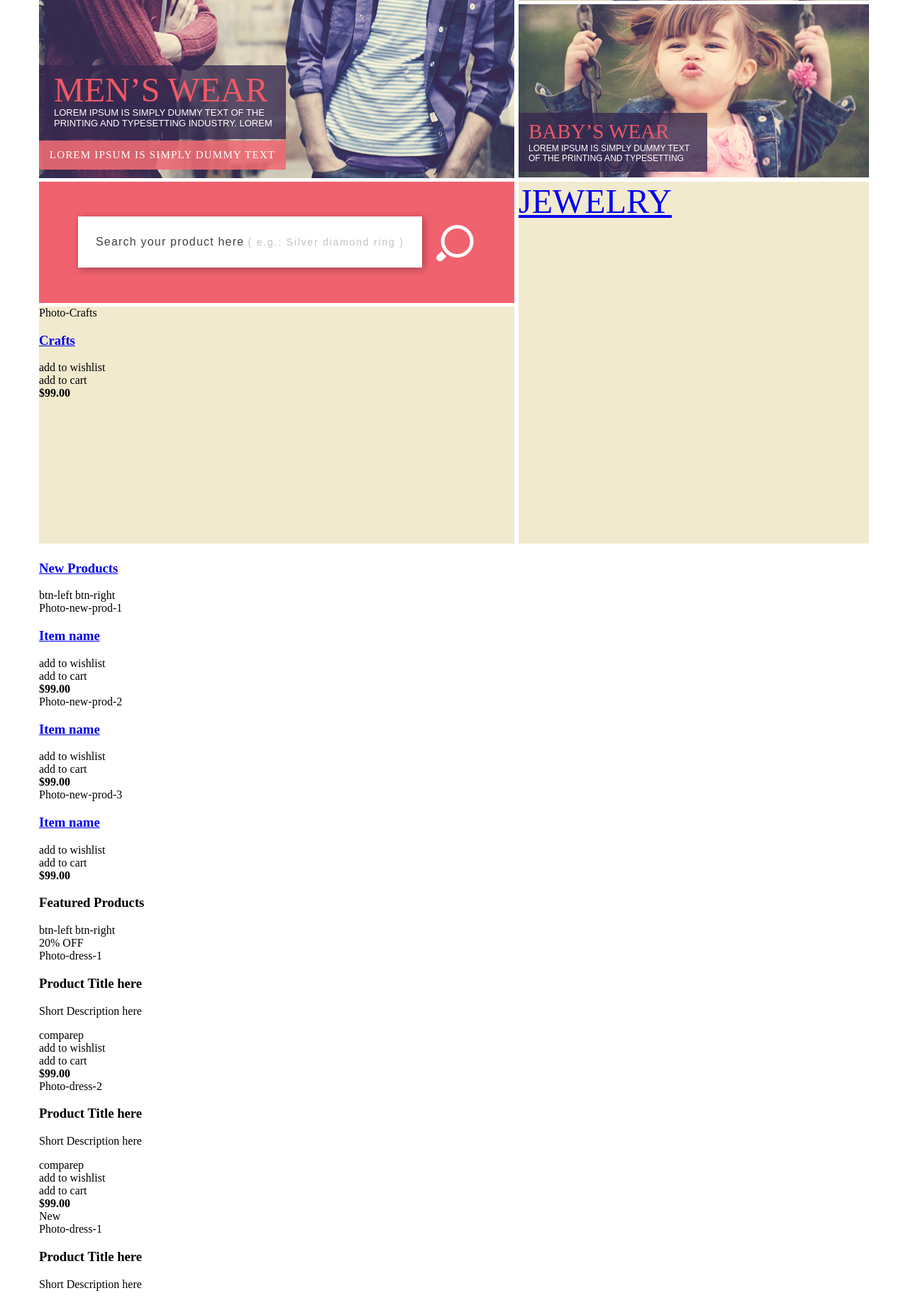
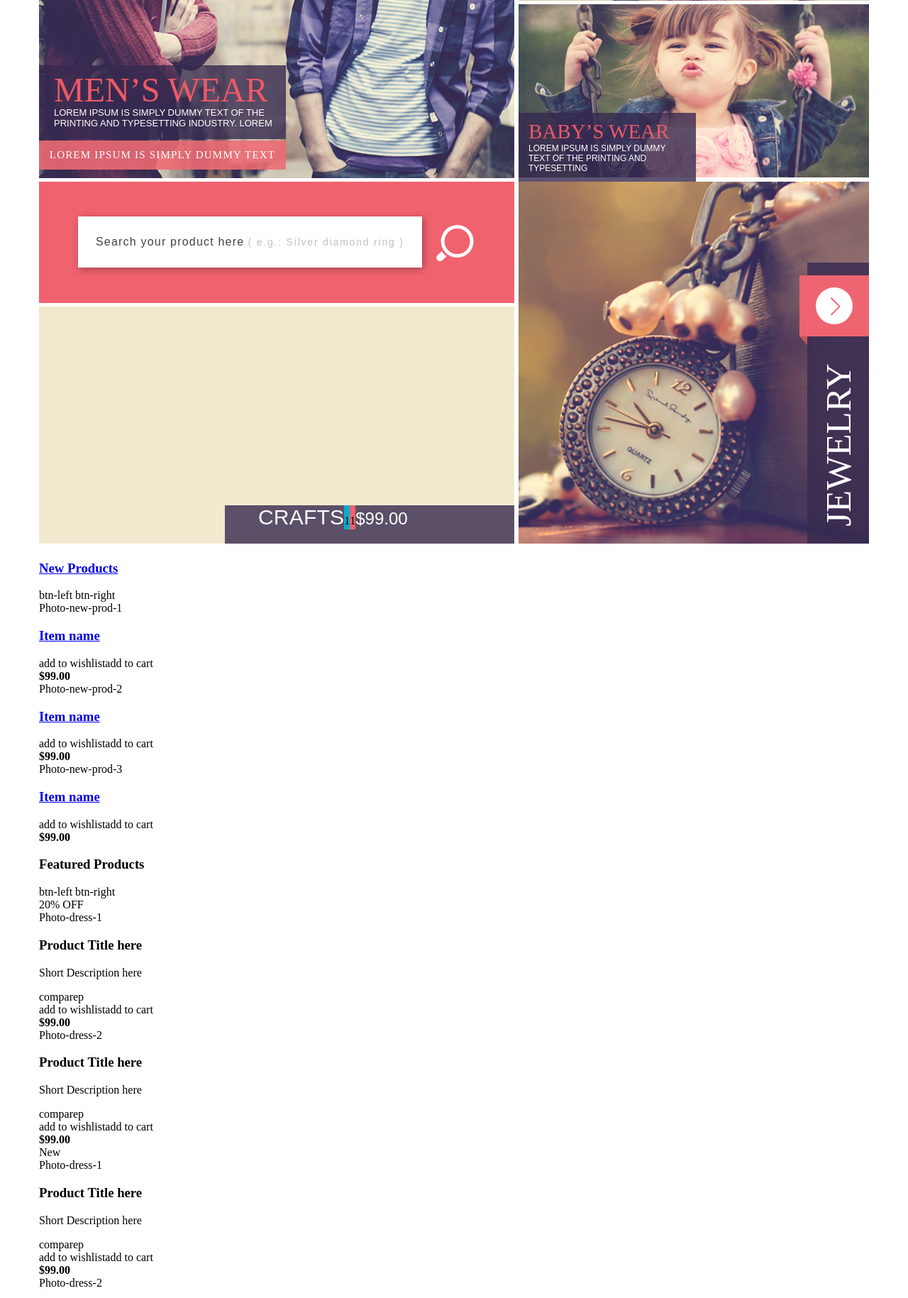
Before and after one commit to AlexKardone/giftshop, a PHP site: page / in a window 1280 px wide. Shown: the part 546-2375 px from the top of the page at 71% size. Run offline with PHP 8.4, Linux system fonts and the light colour scheme.

Commit message:
Added block Jewelry and half of work for block Craft

```diff
--- a/index.html
+++ b/index.html
@@ -38,19 +38,18 @@
                         <a href="#" class="header-bottom-menu__link">Sign In</a>
                     </div>
                 </li><!--
-                --><li class="header-bottom-menu__item header-bottom-menu__item_long header-bottom-menu__item_img-gift">
+                --><li class="header-bottom-menu__item header-bottom-menu__item_long item__img-gift">
                     <div class="header-bottom__link-wrapper">
                         <a href="#" class="header-bottom-menu__link header-bottom-menu__link_img">Whislost</a>
                     </div>
                 </li><!--
-                --><li class="header-bottom-menu__item header-bottom-menu__item_long header-bottom-menu__item_red header-bottom-menu__item_img-cart">
+                --><li class="header-bottom-menu__item header-bottom-menu__item_long header-bottom-menu__item_red item__img-cart">
                     <div class="header-bottom__link-wrapper">
                         <a href="#" class="header-bottom-menu__link header-bottom-menu__link_img">Cart</a>
                     </div>
                 </li>
             </ul>
         </div>
-
     </div>
 
 <!--Главное меню-->
@@ -407,7 +406,7 @@
         <!--Блок "Детская одежда"-->
         <div class="main-content-block__rect wear-kids">
           <div class="wear__panel wear__panel_s">
-            <div class="panel__summary panel__summary_s">
+            <div class="panel__summary panel__summary_s panel__summary_kids">
               <h2  class="summary__title summary__title_s">Baby’s Wear</h2>
               <p class="summary__text summary__text_s">Lorem Ipsum is simply dummy text
               of the printing and typesetting</p>
@@ -443,25 +442,32 @@
     <!--Блок "Ювелирные изделия"-->
 
     <div class="main-content-block__rect jewelry-block">
-        <h3  class="summary__title"><a href="#">Jewelry</a></h3>
+      <div class="panel__summary panel__summary_jewelry">
+        <div class="summary__btn">
+            <svg class="btn__arrow-block">
+              <circle r="26" cx="50%" cy="50%" fill="#ffffff"/>
+              <rect class="btn__arrow" width="17" height="2" x="54" y="-10" fill="#ee6470"/>
+              <rect class="btn__arrow btn__arrow_bottom" width="17" height="2" x="-8" y="70" fill="#ee6470"/>
+            </svg>
+            <svg class="summary__triangle">
+              <polygon points="0,0 11,0 11,12" fill="#c6535d">
+            </svg>
+        </div>
+
+        <h3  class="summary__title summary__title_s summary__title_jew">Jewelry</h3>
+      </div>
 
     </div>
 
 <!--Блок "Crafts"-->
     <div class="main-content-block__rect crafts-block">
-
-        Photo-Crafts
-
-        <div class="hover-block">
-            <h3><a href="#">Crafts</a></h3>
-            <div class="add-to-whishlist">add to wishlist</div>
-            <div class="add-to-card">add to cart</div>
-            <b>$99.00</b>
+        <div class="panel__summary panel__summary_s panel__summary_crafts">
+            <h3 class="crafts-block__title"><a class="crafts-block__link" href="#">Crafts</a></h3>
+            <div class="add-to-whishlist item__img-gift">1</div>
+            <div class="add-to-card item__img-cart">1</div>
+            <div class="price">$99.00</div>
         </div>
     </div>
-
-
-
     </div>
 
 <!--Блок "Новые товары"-->
--- a/styles/styles.css
+++ b/styles/styles.css
@@ -136,11 +136,11 @@ ul {
     background: rgb(240, 98, 110);
 }
 
-.header-bottom-menu__item_img-gift {
+.item__img-gift {
     background: rgb(5, 174, 204) url(../img/gift.png) no-repeat 104px 47%;
 }
 
-.header-bottom-menu__item_img-cart {
+.item__img-cart {
     background: rgb(240, 98, 110) url(../img/cart.png) no-repeat 79px 50%;
 }
 
@@ -406,6 +406,10 @@ ul {
     background: url(../img/kids.png) no-repeat -7px -50px;
 }
 
+.panel__summary_kids {
+    width: 250px;
+}
+
 /* Main content: Search-block */
 
 .search-block {
@@ -476,18 +480,109 @@ ul {
 /* Main content: Crafts-block */
 
 .crafts-block {
+    position: relative;
     float: left;
     width: 670px;
     height: 334px;
 }
 
+.panel__summary_crafts {
+    display: table-row;
+    position: absolute;
+    bottom: -2px; right: 0;
+    width: 408px;
+    height: 54px;
+    padding: 0 0 0 47px;
+}
+
+.crafts-block__title {
+    display: table-cell;
+    margin: 0;
+    font-weight: lighter;
+}
+
+.crafts-block__link {
+    color: #ffffff;
+    text-decoration: none;
+    font-family: Lato-Regular, sans-serif;
+    font-size: 30px;
+    text-transform: uppercase;
+    letter-spacing: 0.2px;
+}
+
+.add-to-whishlist {
+    display: table-cell;
+    /*float: right;*/
+}
+
+.add-to-card {
+    display: table-cell;
+    /*float: right;*/
+}
+
+.price {
+    display: table-cell;
+    color: #ffffff;
+    text-decoration: none;
+    font-family: Lato-Regular, sans-serif;
+    font-size: 24px;
+}
+
 /* Main content: Jewelry-block */
 
 .jewelry-block {
+    position: relative;
     float: right;
     width: 494px;
     height: 510px;
     margin-right: 0;
+    background: url(../img/jevelry.png) no-repeat -254px -16px;
+}
+
+.panel__summary_jewelry {
+    position: absolute;
+    right: 0; bottom: -2px;
+    display: table-cell;
+    vertical-align: bottom;
+    width: 87px;
+    height: 396px;
+}
+
+.summary__btn {
+    position: absolute;
+    top: 18px; right: 0;
+    width: 98px;
+    height: 86px;
+    background: rgb(238, 100, 112);
+}
+
+.summary__triangle {
+    position: absolute;
+    left: 0; bottom: -12px;
+    width: 11px;
+    height: 12px;
+    /*background: rgb(198, 83, 93);*/
+}
+
+.btn__arrow-block {
+    width: 98px;
+    height: 86px;
+}
+
+.btn__arrow {
+    transform: rotate(45deg);
+}
+
+.btn__arrow_bottom {
+    transform: rotate(-45deg);
+}
+
+.summary__title_jew {
+    position: absolute;
+    right: -71px; bottom: 110px;
+    color: #ffffff;
+    transform: rotate(270deg);
+    font-size: 51px;
 }
 
 /* Блок "Who we are" */
```
Also changed, not shown: 1 other file.
